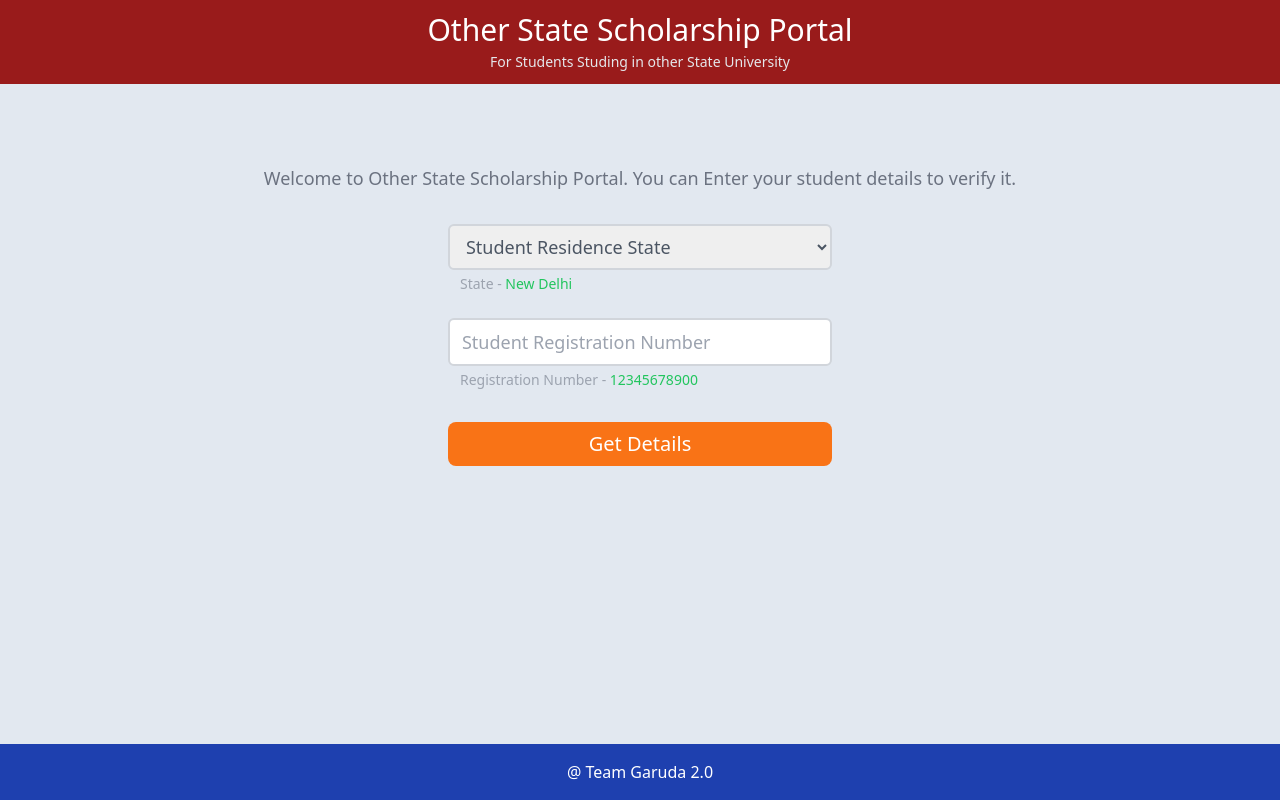
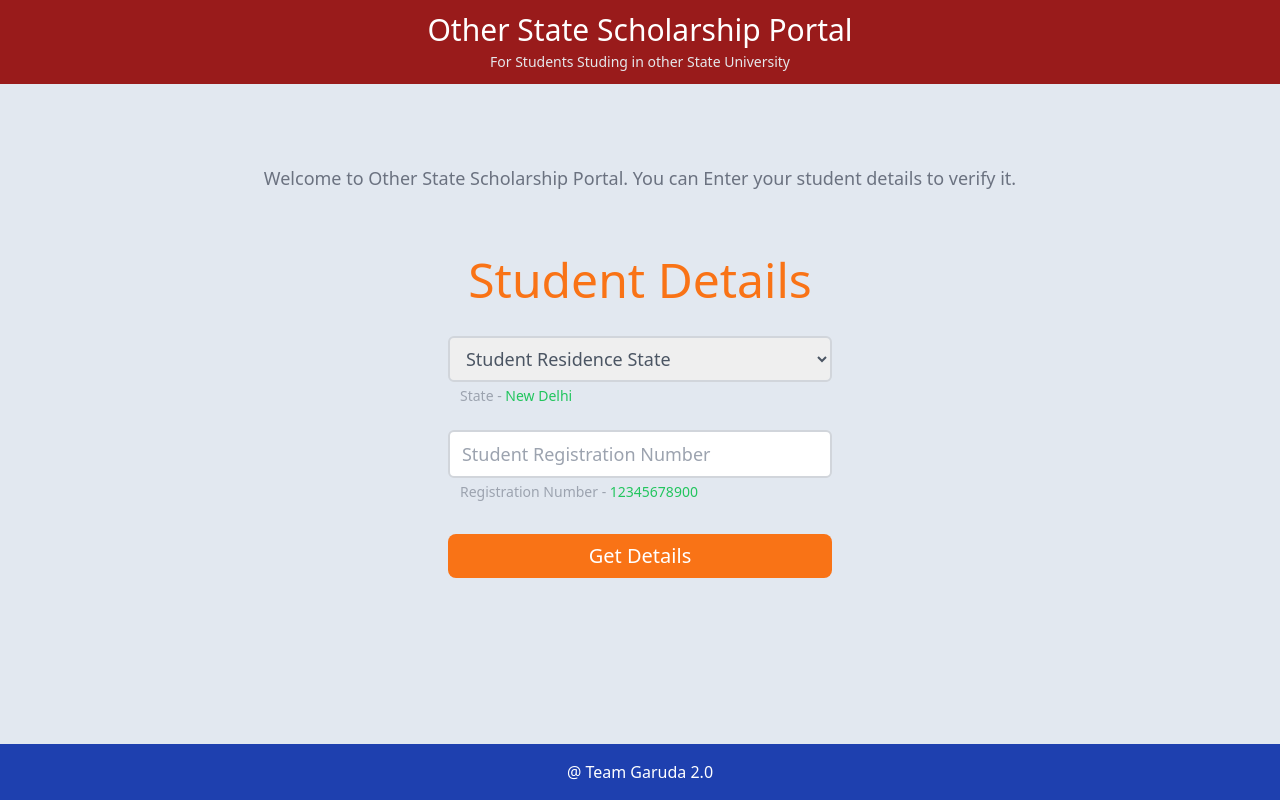
Before and after one commit to swarnimvarchaswa/SIH1367, a React (Create React App) app: page /details in a window 1280 px wide. Built offline with nearby package versions, Linux system fonts and the light colour scheme.

Commit message:
resolving

```diff
--- a/src/components/form.js
+++ b/src/components/form.js
@@ -6,12 +6,8 @@ export default function Form() {
   const [state, setState] = useState("");
   const [number, setNumber] = useState("");
 
-
   const handleClick = () => {
-    if (
-      state === "6522f4ae4064ebe565244450" &&
-      number === "12345678900"
-    ) {
+    if (state === "6522f4ae4064ebe565244450" && number === "12345678900") {
       navigate(`/personal`);
     }
   };
@@ -39,7 +35,7 @@ export default function Form() {
             Welcome to Other State Scholarship Portal. You can Enter your
             student details to verify it.
           </p>
-
+          <p className="text-5xl text-center text-orange-500 pt-16">Student Details</p>
           <div className="px-8 mt-8 max-w-md mx-auto">
             <select
               className="w-full px-3 py-2 text-lg text-gray-600 rounded-md border-2 border-gray-300 focus:outline-orange-500"
@@ -51,7 +47,7 @@ export default function Form() {
               }}
             >
               <option value="" hidden>
-              Student Residence State
+                Student Residence State
               </option>
               <option value="6522f4ae4064ebe565244450">New Delhi</option>
               <option value="65244c6ecdc93d9417c140e4">Madhya Pradesh</option>
@@ -73,7 +69,8 @@ export default function Form() {
               }}
             />
             <p className="pl-3 text-sm pt-1 text-gray-400">
-            Registration Number - <span className="text-green-500">12345678900</span>
+              Registration Number -{" "}
+              <span className="text-green-500">12345678900</span>
             </p>
           </div>
           <div className="px-8 pt-8 pb-8 max-w-md mx-auto">
```
